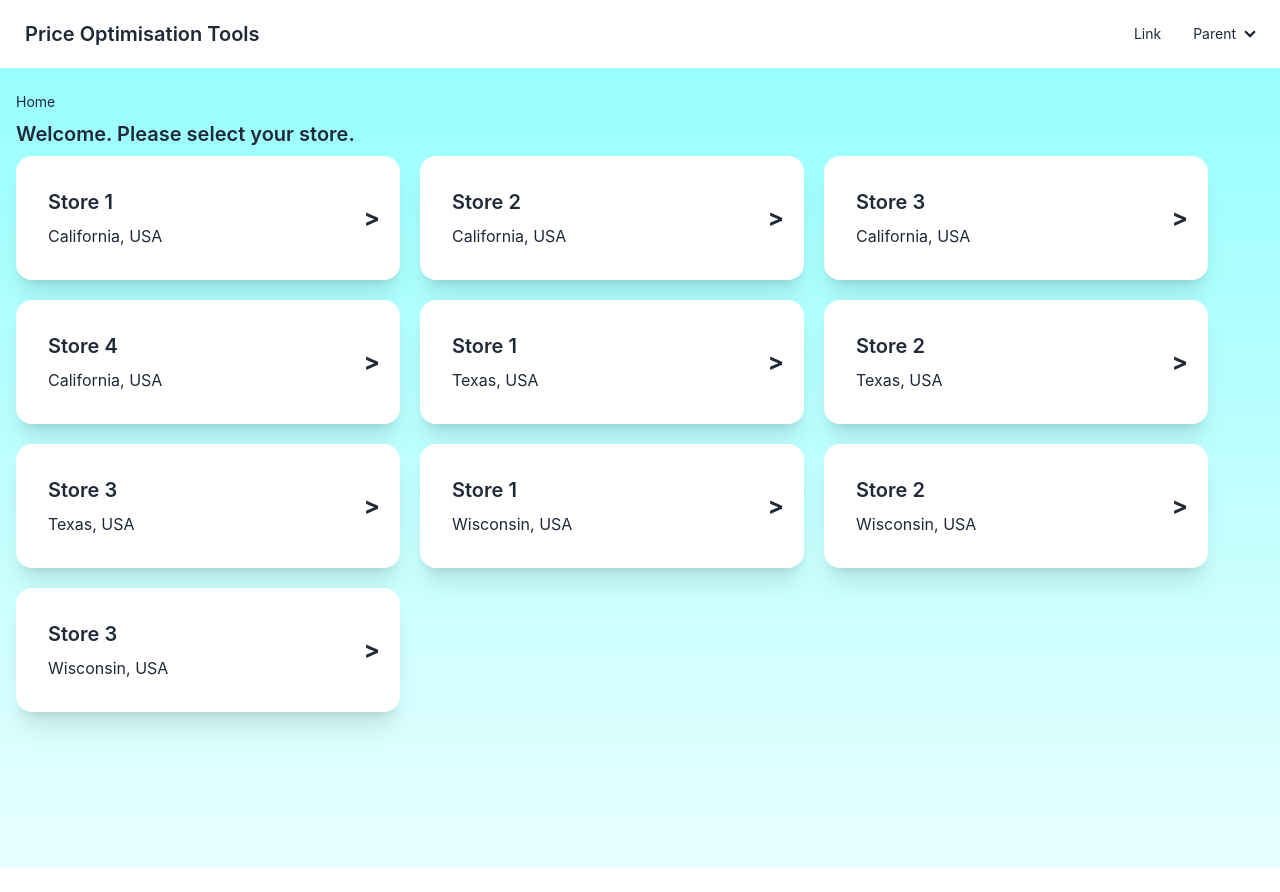
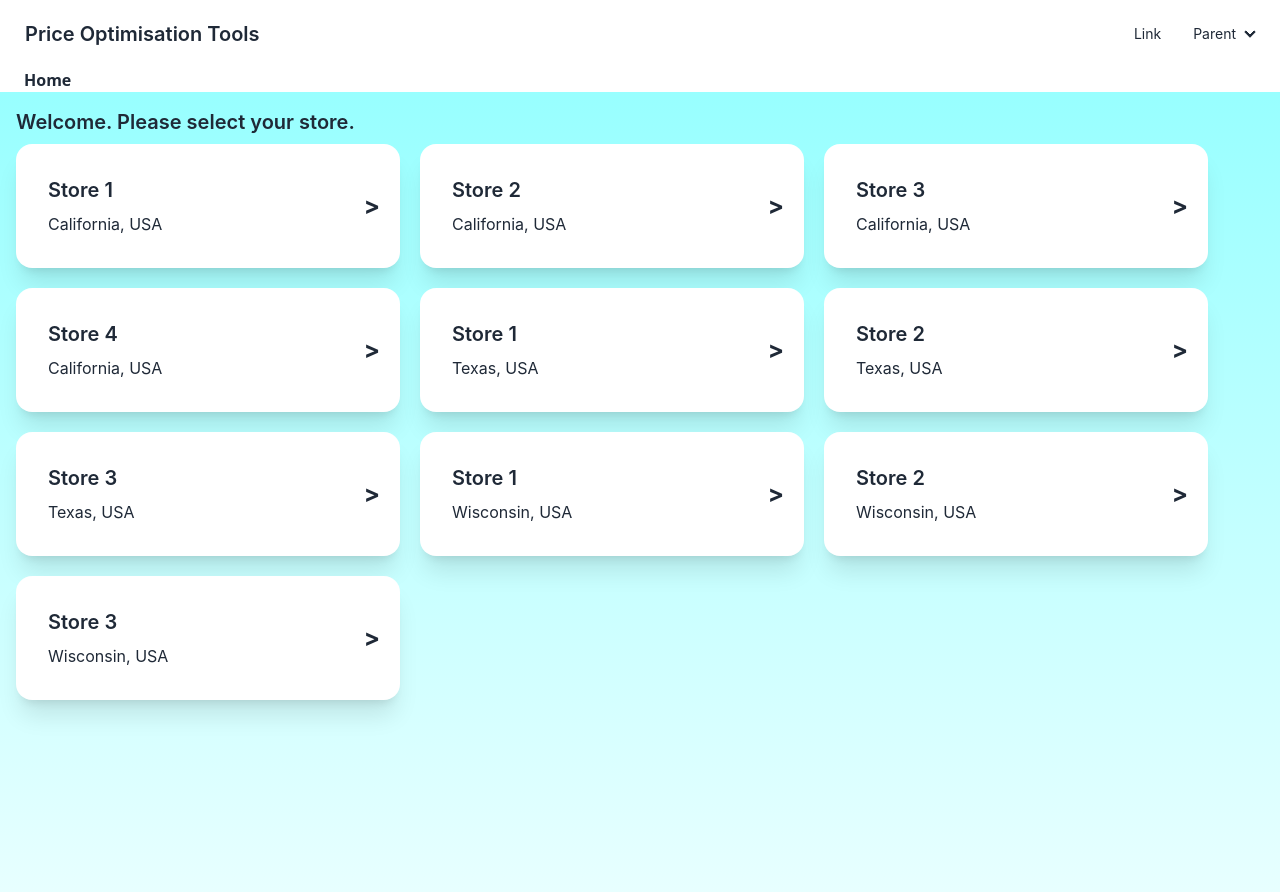
Before and after one commit to MahirAbrar/PriceWise.M5, a React (Create React App) app: page /select in a window 1280 px wide. Before the commit the page ends 868 px from the top, so only its background shows below. Built offline with nearby package versions, Linux system fonts and the light colour scheme.

Commit message:
Improved breadcrumbs

```diff
--- a/package.json
+++ b/package.json
@@ -3,6 +3,9 @@
   "version": "0.1.0",
   "private": true,
   "dependencies": {
+    "@fortawesome/fontawesome-svg-core": "^6.5.2",
+    "@fortawesome/free-solid-svg-icons": "^6.5.2",
+    "@fortawesome/react-fontawesome": "^0.2.0",
     "@testing-library/jest-dom": "^5.17.0",
     "@testing-library/react": "^13.4.0",
     "@testing-library/user-event": "^13.5.0",
--- a/src/App.js
+++ b/src/App.js
@@ -10,6 +10,9 @@ import PageNotFound from "./pages/PageNotFound";
 // import Header from "./components/Header";
 // import Footer from "./components/Footer";
 import "./App.css";
+import Breadcrumb from "./components/Breadcrumb";
+
+const breadcrumbItems = [{ label: "Home", path: "/" }];
 
 function App() {
   return (
@@ -39,7 +42,9 @@ function App() {
           </ul>
         </div>
       </div>
-      <div className="App p-4">
+      <Breadcrumb items={breadcrumbItems} />
+
+      <div className="App p-4  ">
         <Router>
           <BaseRoutes>
             <Route path="/" exact Component={LandingPage} />
--- /dev/null
+++ b/src/components/Breadcrumb.js
@@ -0,0 +1,43 @@
+import React from "react";
+import PropTypes from "prop-types";
+
+const Breadcrumb = ({ items }) => {
+  return (
+    <nav className="bg-grey-light pl-6 rounded font-sans w-full">
+      <ol className="list-reset flex text-grey-dark">
+        {items.map((item, index) => (
+          <React.Fragment key={index}>
+            {index > 0 && (
+              <li>
+                <span className="mx-2">/</span>
+              </li>
+            )}
+            <li>
+              {item.path ? (
+                <a
+                  href={item.path}
+                  className="text-blue font-bold hover:text-gray-600"
+                >
+                  {item.label}
+                </a>
+              ) : (
+                item.label
+              )}
+            </li>
+          </React.Fragment>
+        ))}
+      </ol>
+    </nav>
+  );
+};
+
+Breadcrumb.propTypes = {
+  items: PropTypes.arrayOf(
+    PropTypes.shape({
+      label: PropTypes.string.isRequired,
+      path: PropTypes.string,
+    })
+  ).isRequired,
+};
+
+export default Breadcrumb;
--- a/src/pages/PageNotFound.js
+++ b/src/pages/PageNotFound.js
@@ -1,7 +1,33 @@
 import React from "react";
+import { FontAwesomeIcon } from "@fortawesome/react-fontawesome";
+import { faSadTear } from "@fortawesome/free-solid-svg-icons";
+import { useNavigate } from "react-router-dom";
 
 const PageNotFound = () => {
-  return <div>Pagenotfound</div>;
+  const navigate = useNavigate();
+
+  const handleStartClick = () => {
+    navigate("/");
+  };
+
+  return (
+    <div className="flex justify-center items-center h-screen w-screen bg-base-200">
+      <div className="flex flex-col items-center">
+        <div className="text-accent text-center">
+          <div className="max-w-md">
+            <FontAwesomeIcon icon={faSadTear} size="10x mb-4" />
+            <h1 className="text-5xl font-bold">404 - Not Found</h1>
+          </div>
+        </div>
+        <button
+          className="btn btn-wide btn-primary mt-4"
+          onClick={handleStartClick}
+        >
+          Return to Start
+        </button>
+      </div>
+    </div>
+  );
 };
 
 export default PageNotFound;
--- a/src/pages/SelectStore.js
+++ b/src/pages/SelectStore.js
@@ -1,6 +1,8 @@
 import React from "react";
 import { useNavigate } from "react-router-dom"; // Import useNavigate
 import { Link } from "react-router-dom";
+
+const breadcrumbItems = [{ label: "Home", path: "/" }];
 
 const SelectStore = () => {
   const navigate = useNavigate(); // Initialize useNavigate
@@ -25,14 +27,6 @@ const SelectStore = () => {
 
   return (
     <>
-      {/* Content */}
-      <div className="text-sm breadcrumbs">
-        <ul>
-          <li>
-            <Link to="/">Home</Link>
-          </li>
-        </ul>
-      </div>
       <h1 className="text-xl font-semibold">
         Welcome. Please select your store.
       </h1>
```
Also changed, not shown: 1 other file (tests, documents, lock files or other folders).
